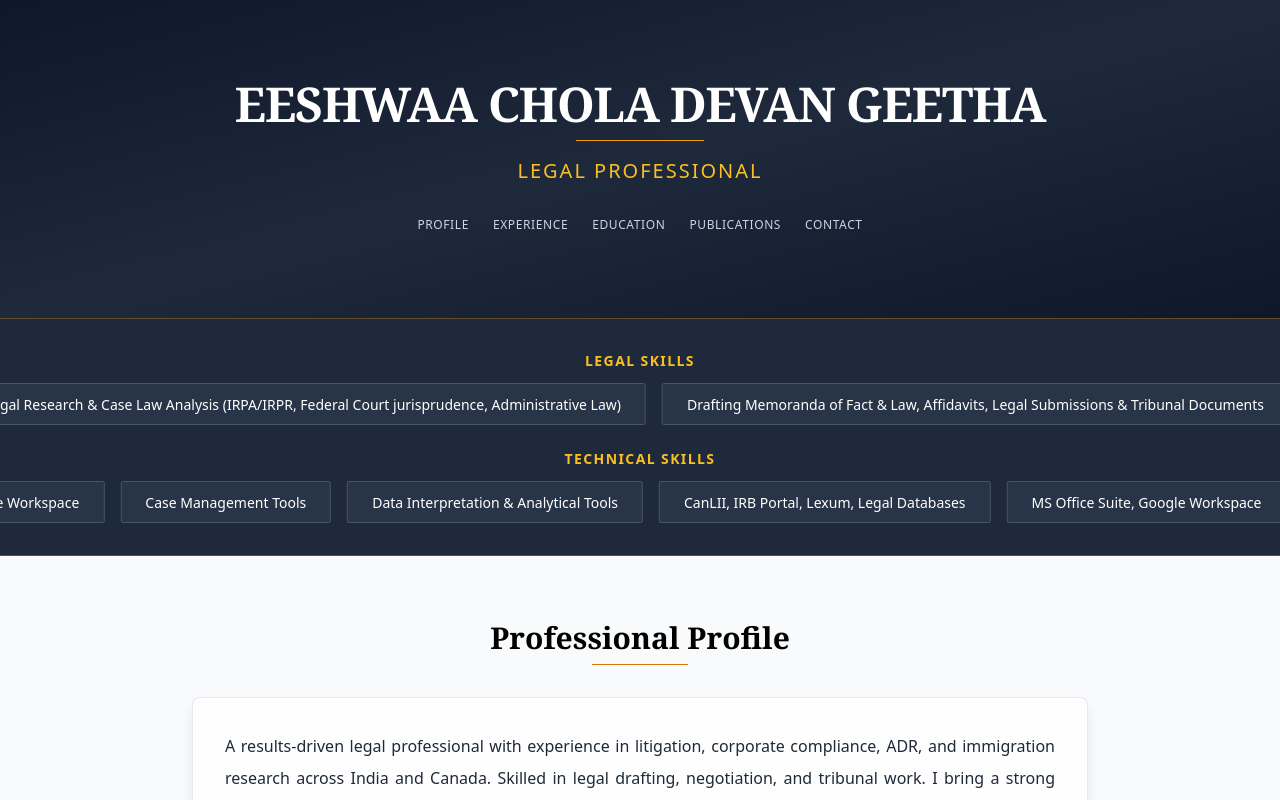
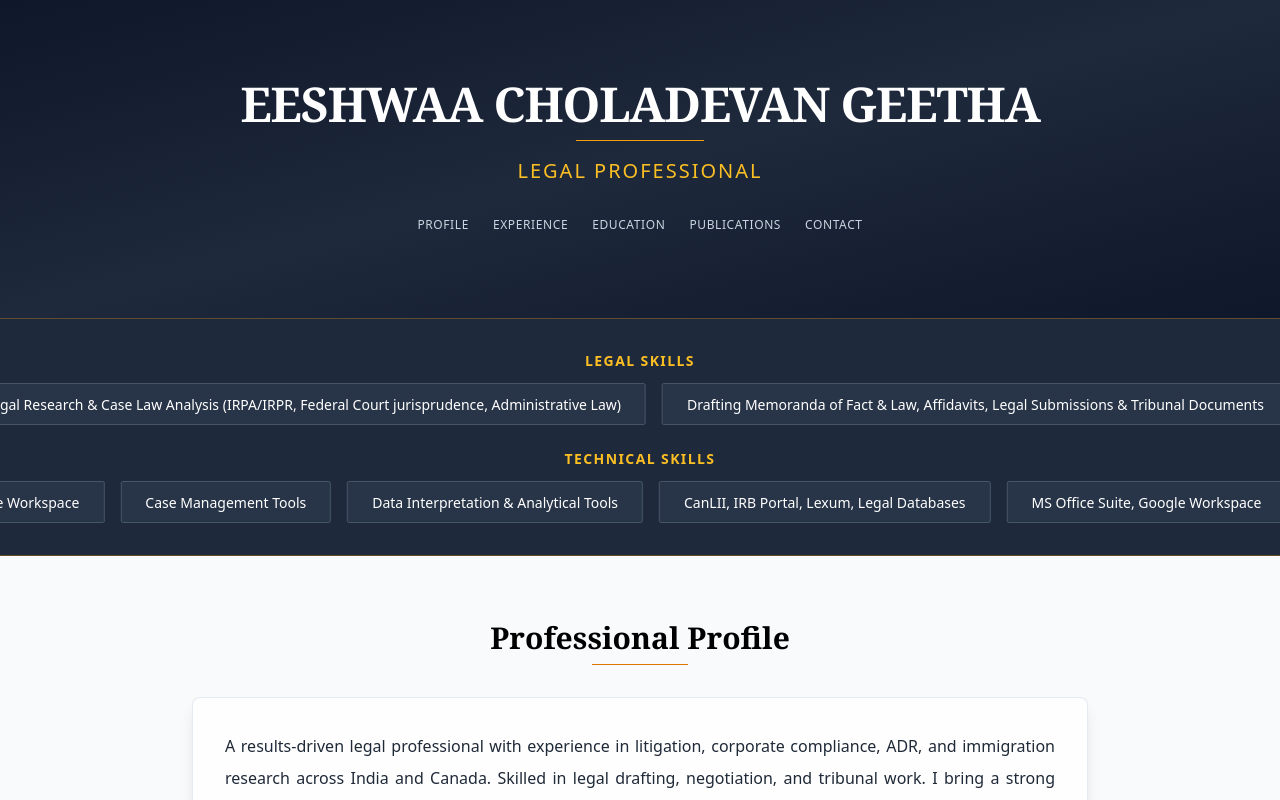
Before and after one commit to eeshwaa/portfolio_bolt, a React (Vite) app: page / in a window 1280 px wide. Shown: the top 800 px of the page. Built offline with nearby package versions, Linux system fonts and the light colour scheme.

Commit message:
Updated Hero.tsx

```diff
--- a/src/components/Hero.tsx
+++ b/src/components/Hero.tsx
@@ -4,7 +4,7 @@ export default function Hero() {
       <div className="max-w-5xl mx-auto">
         <div className="text-center mb-8">
           <h1 className="text-4xl md:text-5xl font-serif font-bold mb-3 tracking-tight whitespace-nowrap">
-            EESHWAA CHOLA DEVAN GEETHA
+            EESHWAA CHOLADEVAN GEETHA
           </h1>
           <div className="h-px w-32 bg-amber-500 mx-auto mb-4"></div>
           <p className="text-lg md:text-xl text-amber-400 font-light uppercase tracking-widest">
```
